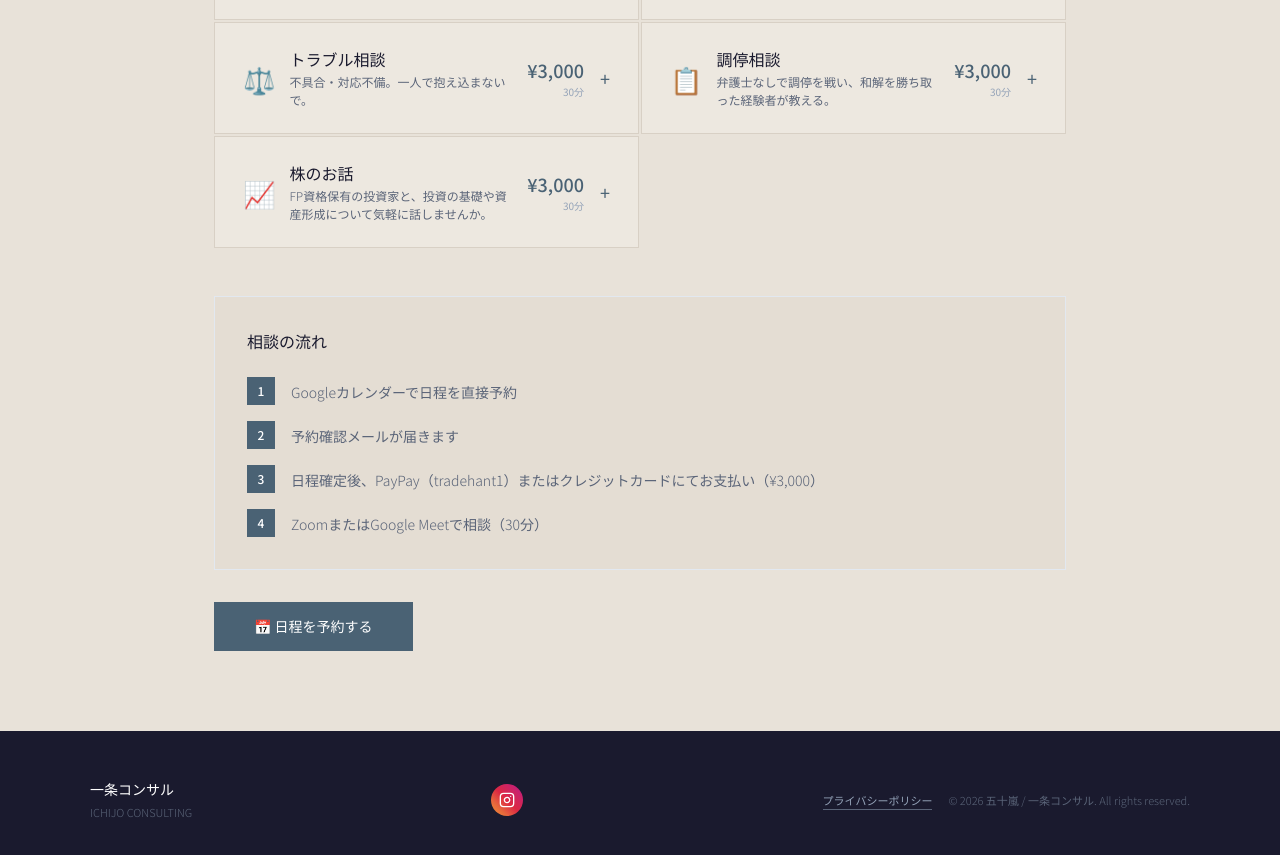
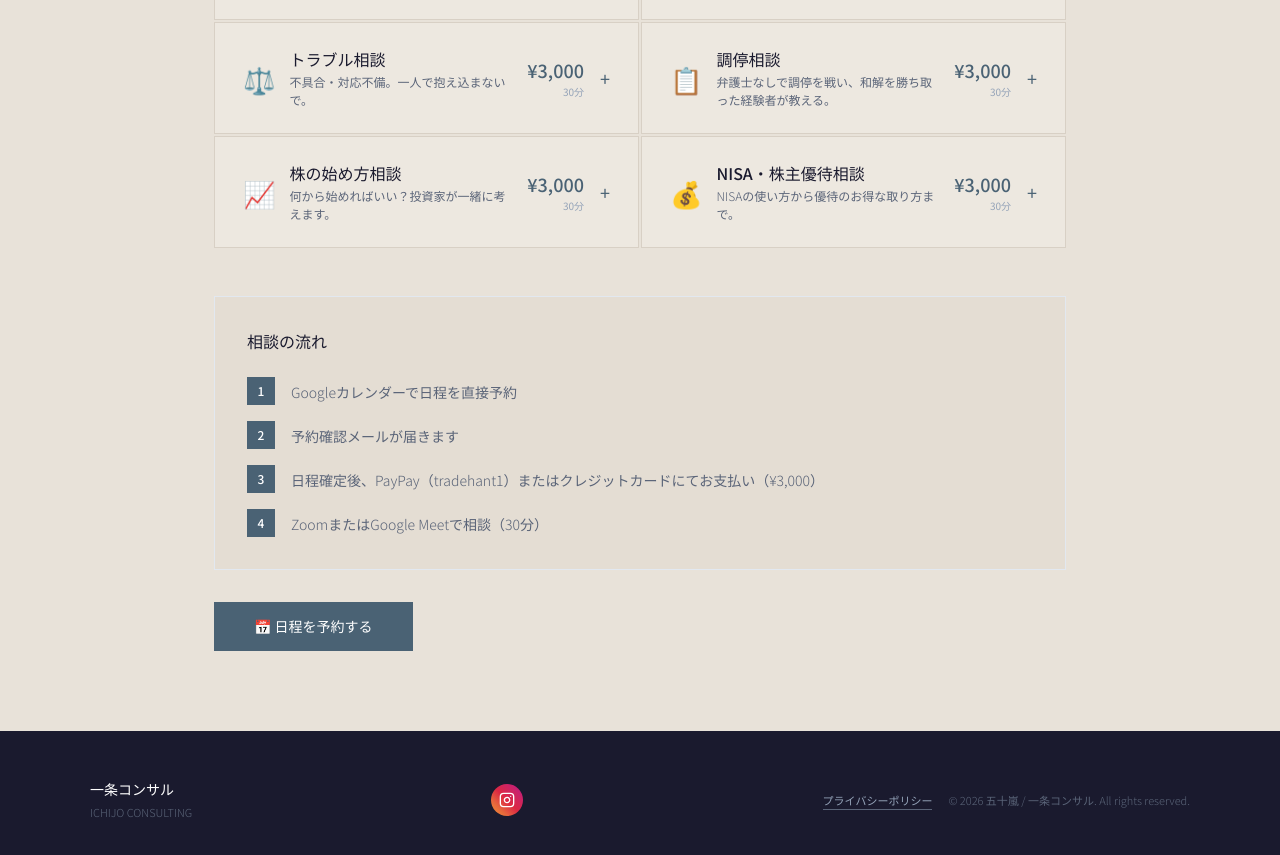
Before and after one commit to tradehant1-cloud/ichijo-consul, a React (Vite) app: page / in a window 1280 px wide. Shown: the part 820-1675 px from the top of the page. Built offline with nearby package versions, Linux system fonts and the light colour scheme.

Commit message:
fix TOPICS_BY_SERVICE syntax error

```diff
--- a/src/App.jsx
+++ b/src/App.jsx
@@ -6,13 +6,14 @@ const INSTAGRAM_URL = "https://www.instagram.com/"; // ← 開設後にURLを変
 const CALENDAR_URL = "https://calendar.app.google/o7mArhfZ9icHBu5b7";
 const MEET_URL = "https://meet.google.com/mfn-xjkn-eqm";
 
-const SERVICE_TYPES = ["家づくり相談", "トラブル相談", "調停相談", "外構相談", "株のお話", "照明計画相談", "壁紙・クロス計画相談"];
+const SERVICE_TYPES = ["家づくり相談", "トラブル相談", "調停相談", "外構相談", "株の始め方相談", "NISA・株主優待相談", "照明計画相談", "壁紙・クロス計画相談"];
 const TOPICS_BY_SERVICE = {
   "家づくり相談": ["間取り", "オプション", "見積もり", "土地・外構", "契約・手続き", "住み心地", "その他"],
   "トラブル相談": ["施工不具合", "アフターサービス", "営業対応", "近隣トラブル", "その他"],
   "調停相談": ["調停の始め方", "申立書の書き方", "当日の進め方", "和解交渉", "その他"],
   "外構相談": ["業者選び", "見積もり比較", "DIY相談", "トラブル対応", "その他"],
-  "株のお話": ["投資の始め方", "NISAの仕組み", "株・投資信託の基礎", "口座開設の手順", "資産形成の考え方", "投資家との雑談", "その他"],
+  "株の始め方相談": ["口座開設の手順", "証券会社の選び方", "最初の一歩の考え方", "その他"],
+  "NISA・株主優待相談": ["NISAの使い方", "つみたて投資枠・成長投資枠", "株主優待の仕組み", "クロス取引の基本", "その他"],
 };
 const BUDGETS = ["2000万円台", "3000万円台", "3500万円台", "4000万円台", "4500万円以上", "未定", "該当なし"];
 const TIMELINES = ["3ヶ月以内", "半年以内", "1年以内", "2026年中", "2027年以降", "未定", "該当なし"];
@@ -55,10 +56,16 @@ const SERVICES = [
     points: ["調停申立書の書き方", "必要書類・証拠の準備方法", "調停当日の立ち振る舞い", "和解交渉のポイント"],
   },
   {
-    id: "stock", num: "07", title: "株のお話", sub: "INVESTMENT TALK", icon: "📈",
-    tagline: "FP資格保有の投資家と、投資の基礎や資産形成について気軽に話しませんか。",
-    desc: "FP資格を持つ個人投資家として、投資の始め方・NISAの仕組み・株や投資信託の基礎知識などをわかりやすくお伝えします。※投資助言・銘柄推奨は行いません。",
-    points: ["投資の始め方・口座開設の手順", "NISA・株・投資信託の基礎知識", "資産形成の考え方", "投資家との気軽な雑談"],
+    id: "stock_start", num: "07", title: "株の始め方相談", sub: "HOW TO START", icon: "📈",
+    tagline: "何から始めればいい？投資家が一緒に考えます。",
+    desc: "株を始めたいけど何からすればいいかわからない方へ。証券口座の選び方・開設手順・最初に買うべきものの考え方など、投資の第一歩をサポートします。※銘柄推奨は行いません。",
+    points: ["証券会社・口座の選び方", "口座開設の手順", "最初の一歩の考え方", "初心者のよくある疑問"],
+  },
+  {
+    id: "stock_nisa_yutai", num: "08", title: "NISA・株主優待相談", sub: "NISA & BENEFITS", icon: "💰",
+    tagline: "NISAの使い方から優待のお得な取り方まで。",
+    desc: "新NISAのつみたて投資枠・成長投資枠の使い分けや、株主優待をお得に取るクロス取引の基本など、投資をうまく活用するための考え方をお伝えします。※銘柄推奨は行いません。",
+    points: ["つみたて投資枠・成長投資枠の違い", "NISAの使い方・優先順位", "株主優待・権利確定日の仕組み", "クロス取引（つなぎ売り）の基本"],
   },
 ];
 
```
